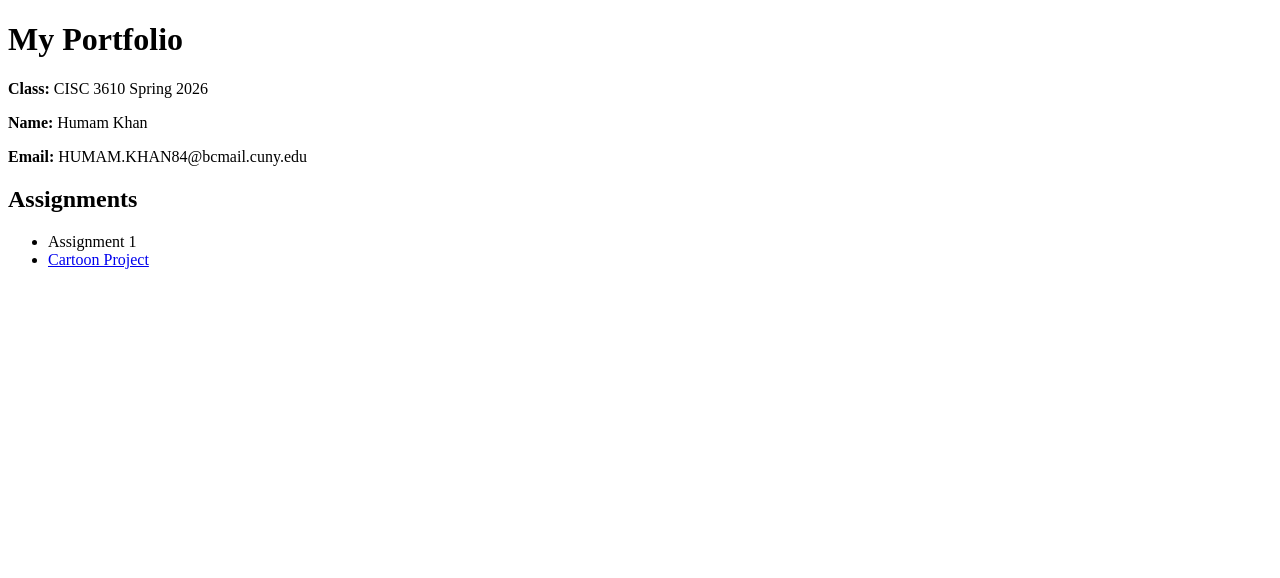
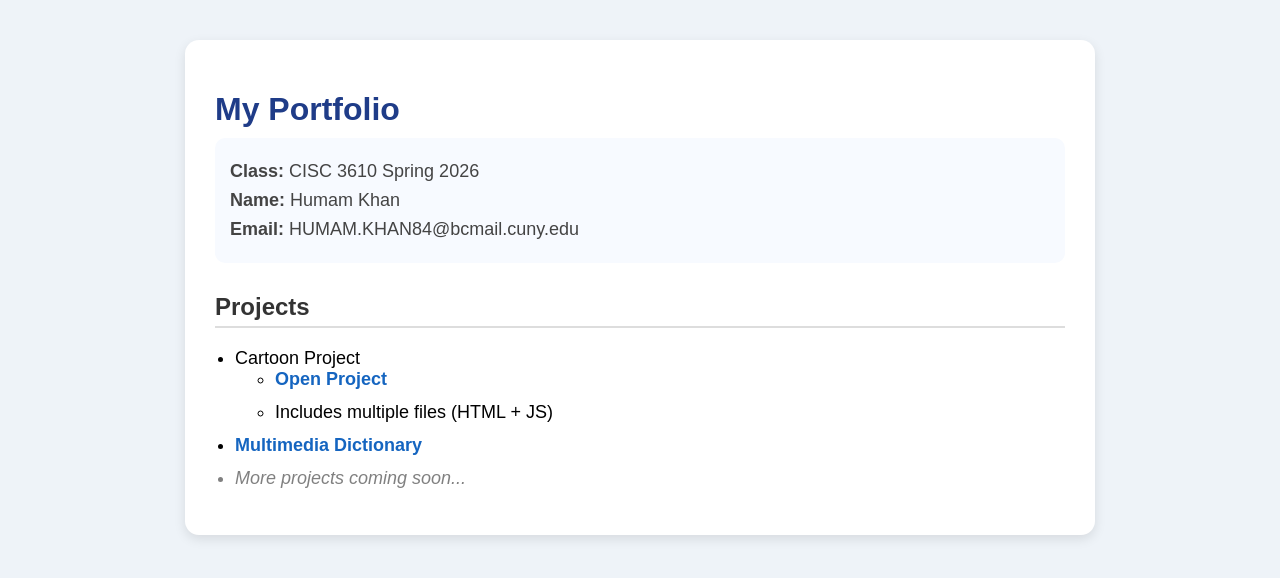
Before and after one commit to humamkhan35/3610, a plain HTML site: page index.html in a window 1280 px wide. Drawn offline with Linux system fonts and the light colour scheme.

Commit message:
updating portfolio

```diff
--- a/index.html
+++ b/index.html
@@ -2,17 +2,113 @@
 <html>
 <head>
   <title>My Portfolio</title>
+
+  <style>
+    body {
+      font-family: Arial, sans-serif;
+      background: #eef3f8;
+      margin: 0;
+      padding: 0;
+    }
+
+    .container {
+      width: 80%;
+      max-width: 850px;
+      margin: 40px auto;
+      background: white;
+      padding: 30px;
+      border-radius: 14px;
+      box-shadow: 0 4px 12px rgba(0,0,0,0.1);
+    }
+
+    h1 {
+      color: #1f3c88;
+      margin-bottom: 10px;
+    }
+
+    h2 {
+      margin-top: 30px;
+      color: #333;
+      border-bottom: 2px solid #ddd;
+      padding-bottom: 5px;
+    }
+
+    p {
+      font-size: 18px;
+      color: #444;
+      margin: 8px 0;
+    }
+
+    ul {
+      padding-left: 20px;
+    }
+
+    li {
+      margin-bottom: 12px;
+      font-size: 18px;
+    }
+
+    a {
+      color: #1565c0;
+      text-decoration: none;
+      font-weight: bold;
+    }
+
+    a:hover {
+      color: #0d47a1;
+      text-decoration: underline;
+    }
+
+    .info {
+      background: #f7faff;
+      padding: 15px;
+      border-radius: 10px;
+      margin-top: 10px;
+    }
+
+    .sub {
+      margin-left: 20px;
+      font-size: 16px;
+    }
+
+    .coming {
+      color: gray;
+      font-style: italic;
+    }
+  </style>
 </head>
+
 <body>
+
+  <div class="container">
 
     <h1>My Portfolio</h1>
 
+    <div class="info">
       <p><b>Class:</b> CISC 3610 Spring 2026</p>
       <p><b>Name:</b> Humam Khan</p>
       <p><b>Email:</b> HUMAM.KHAN84@bcmail.cuny.edu</p>
+    </div>
 
-<h2>Assignments</h2>
+    <h2>Projects</h2>
+
     <ul>
-<li>Assignment 1</li>
-<li><a href="cartoon.html">Cartoon Project</a></li>
+      <li>
+        Cartoon Project
+        <ul class="sub">
+          <li><a href="cartoon.html">Open Project</a></li>
+          <li>Includes multiple files (HTML + JS)</li>
         </ul>
+      </li>
+
+      <li>
+        <a href="multimedia-dictionary/index.html">Multimedia Dictionary</a>
+      </li>
+
+      <li class="coming">More projects coming soon...</li>
+    </ul>
+
+  </div>
+
+</body>
+</html>
```
Lines whose indentation alone changed are shown as unchanged.
